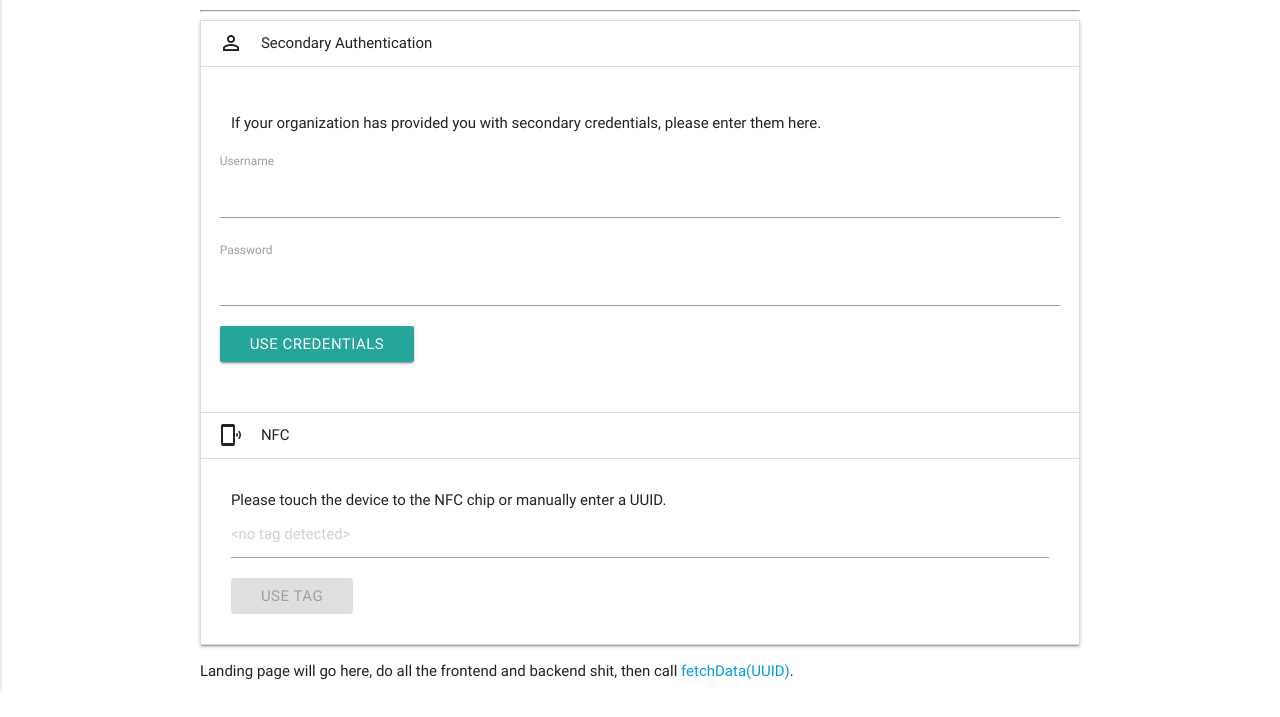
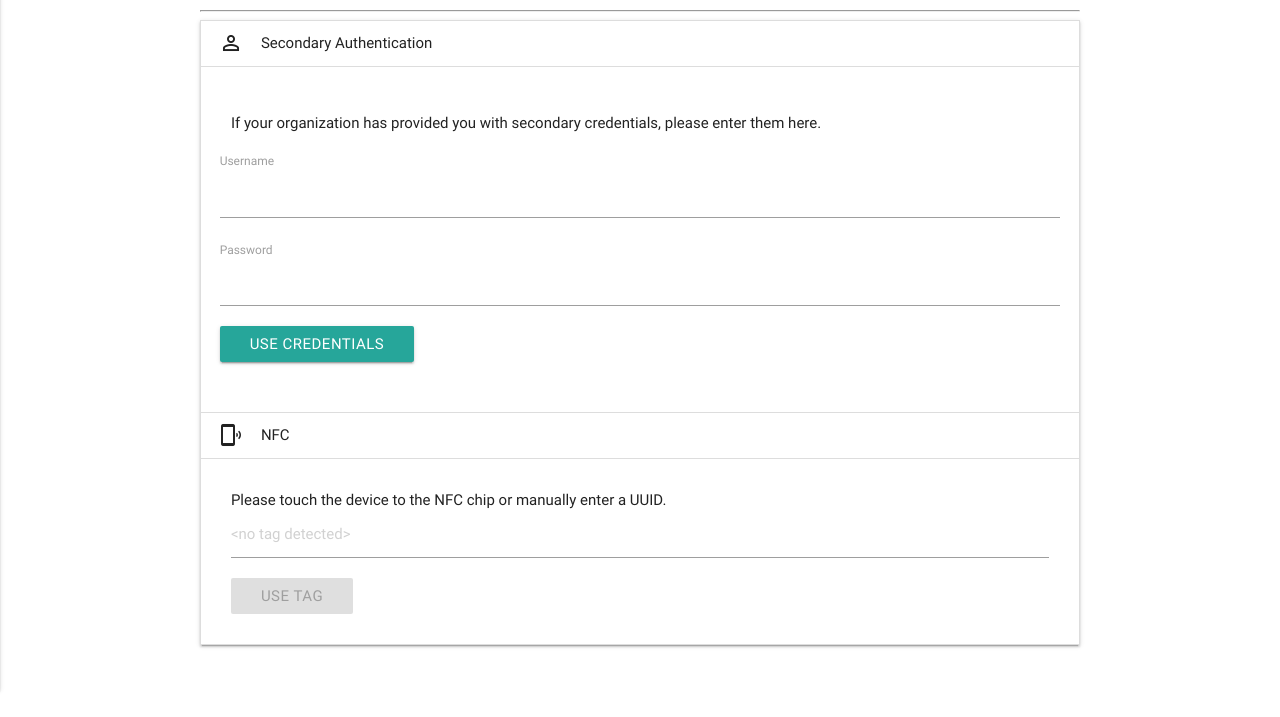
Before and after one commit to EHRaS/Frontend, a website: page public/index.html in a window 1280 px wide. Shown: the part 170-887 px from the top of the page. After the commit the page ends 850 px from the top, so only its background shows below. Drawn offline with nearby package versions, Linux system fonts and the light colour scheme.

Commit message:
Remove temp notice

```diff
--- a/public/index.html
+++ b/public/index.html
@@ -89,9 +89,6 @@
                         </div>
                     </li>
                 </ul>
-                <p>
-                    Landing page will go here, do all the frontend and backend shit, then call <a onclick="fetchData(123);">fetchData(UUID)</a>.
-                </p>
             </div>
         </div>
     </div>
```
